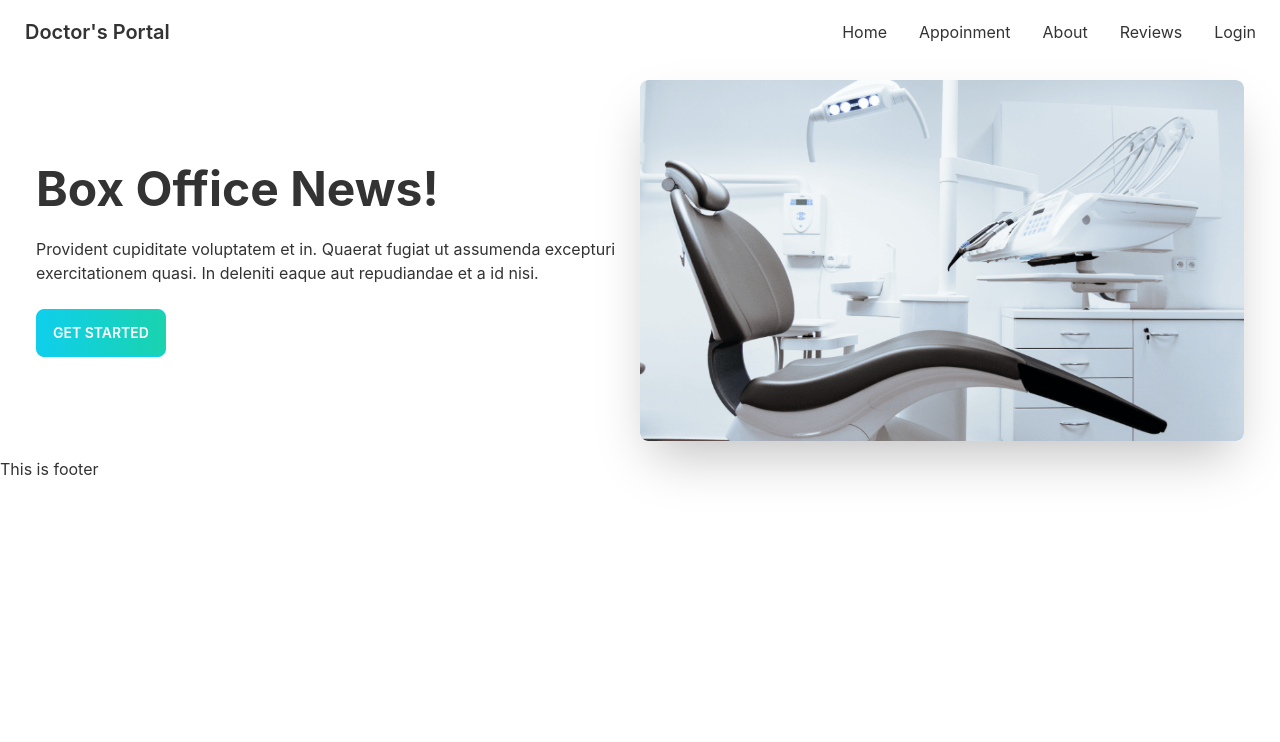
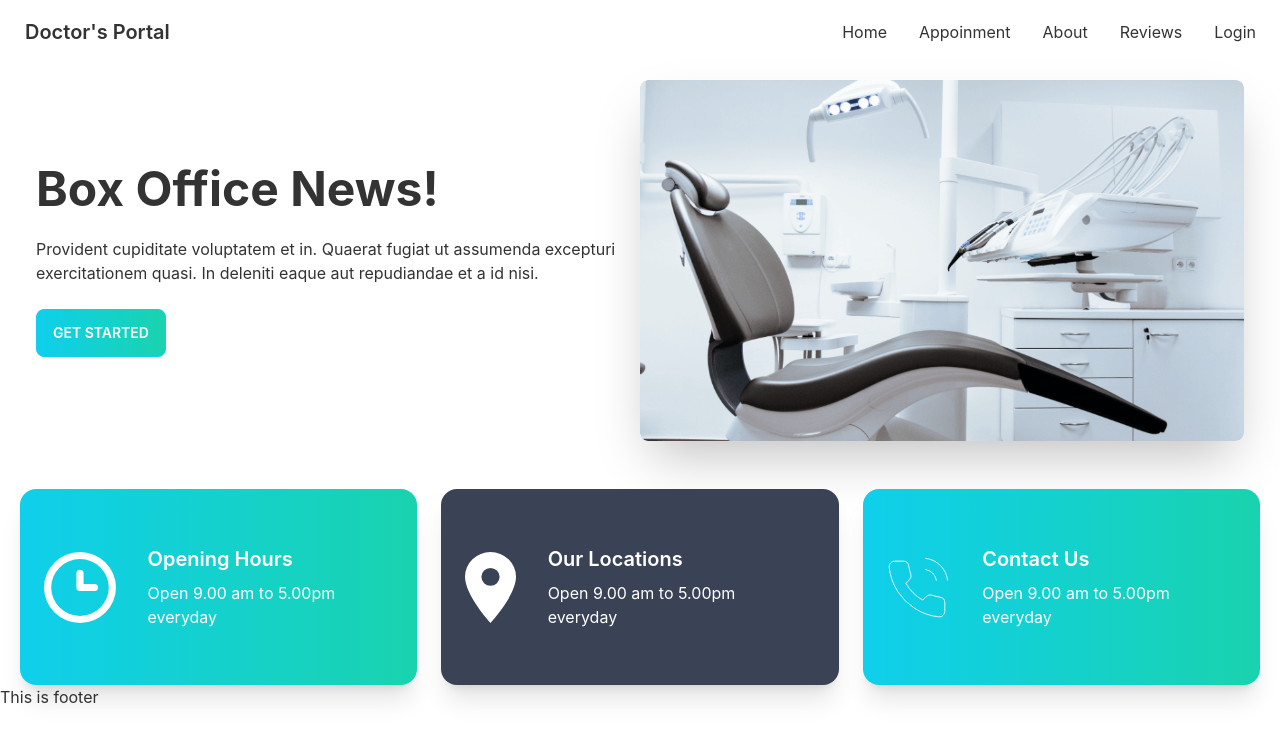
Before and after one commit to Nayem-Mursalin/doctors-portal-client, a React (Create React App) app: page / in a window 1280 px wide. Shown: the top 742 px of the page. Built offline with nearby package versions, Linux system fonts and the light colour scheme.

Commit message:
71-5 cards

```diff
--- a/src/pages/Home/Home/Home.js
+++ b/src/pages/Home/Home/Home.js
@@ -1,10 +1,12 @@
 import React from 'react';
 import Banner from '../Banner/Banner';
+import InfoCards from '../InfoCard/InfoCards';
 
 const Home = () => {
     return (
         <div className='mx-5'>
             <Banner></Banner>
+            <InfoCards></InfoCards>
         </div>
     );
 };
--- /dev/null
+++ b/src/pages/Home/InfoCard/InfoCard.js
@@ -0,0 +1,16 @@
+import React from 'react';
+
+const InfoCard = ({ card }) => {
+    const { name, description, icon, bgClass } = card;
+    return (
+        <div className={`p-6 card card-side shadow-xl text-white ${bgClass}`}>
+            <figure><img src={icon} alt="Movie" /></figure>
+            <div className="card-body">
+                <h2 className="card-title">{name}</h2>
+                <p>{description}</p>
+            </div>
+        </div>
+    );
+};
+
+export default InfoCard;
--- /dev/null
+++ b/src/pages/Home/InfoCard/InfoCards.js
@@ -0,0 +1,43 @@
+import React from 'react';
+import clock from '../../../assets/icons/clock.svg'
+import marker from '../../../assets/icons/marker.svg'
+import phone from '../../../assets/icons/phone.svg'
+import InfoCard from './InfoCard';
+
+const InfoCards = () => {
+    const cardData = [
+        {
+            id: 1,
+            name: 'Opening Hours',
+            description: 'Open 9.00 am to 5.00pm everyday',
+            icon: clock,
+            bgClass: 'bg-gradient-to-r from-primary to-secondary'
+        },
+        {
+            id: 2,
+            name: 'Our Locations',
+            description: 'Open 9.00 am to 5.00pm everyday',
+            icon: marker,
+            bgClass: 'bg-accent'
+        },
+        {
+            id: 3,
+            name: 'Contact Us',
+            description: 'Open 9.00 am to 5.00pm everyday',
+            icon: phone,
+            bgClass: 'bg-gradient-to-r from-primary to-secondary'
+        },
+    ]
+    return (
+        <div className='grid mt-8 gap-6 grid-cols-1 md:grid-cols-2 lg:grid-cols-3'>
+            {
+                cardData.map(card => <InfoCard
+                    key={card.id}
+                    card={card}
+                ></InfoCard>)
+            }
+        </div>
+    );
+};
+
+export default InfoCards;
```
